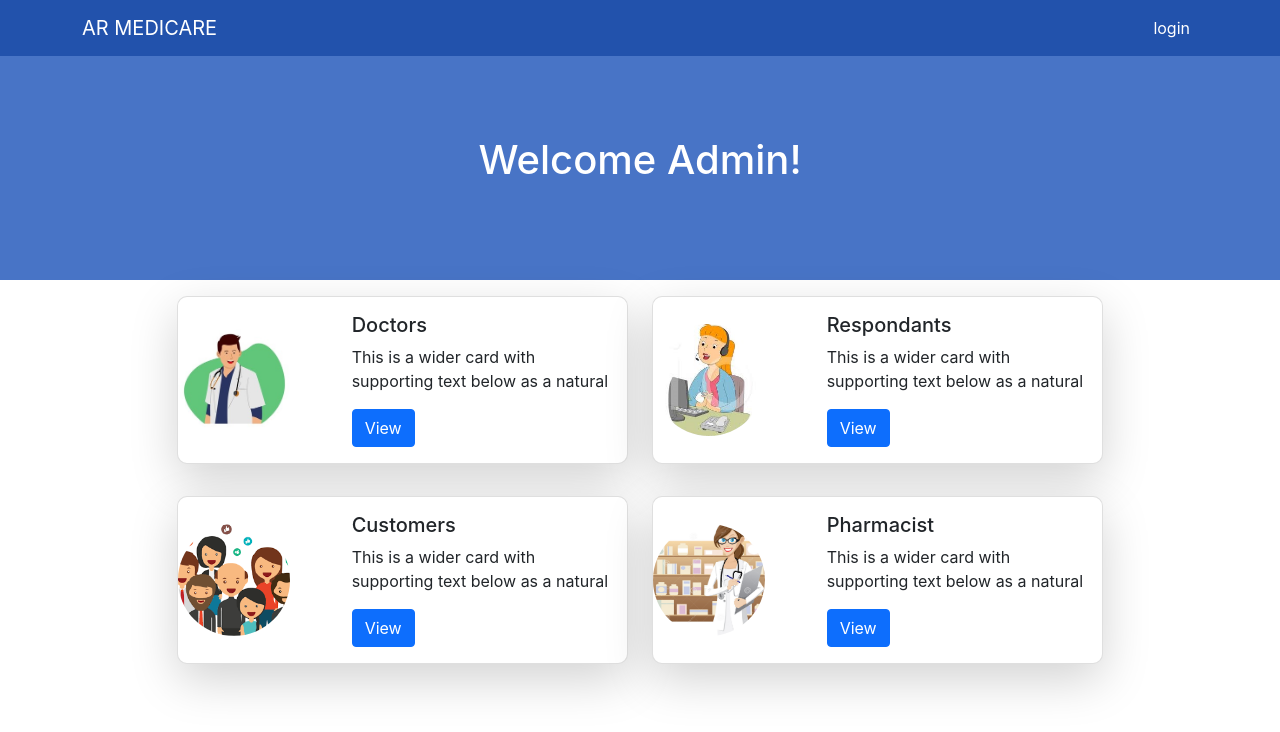
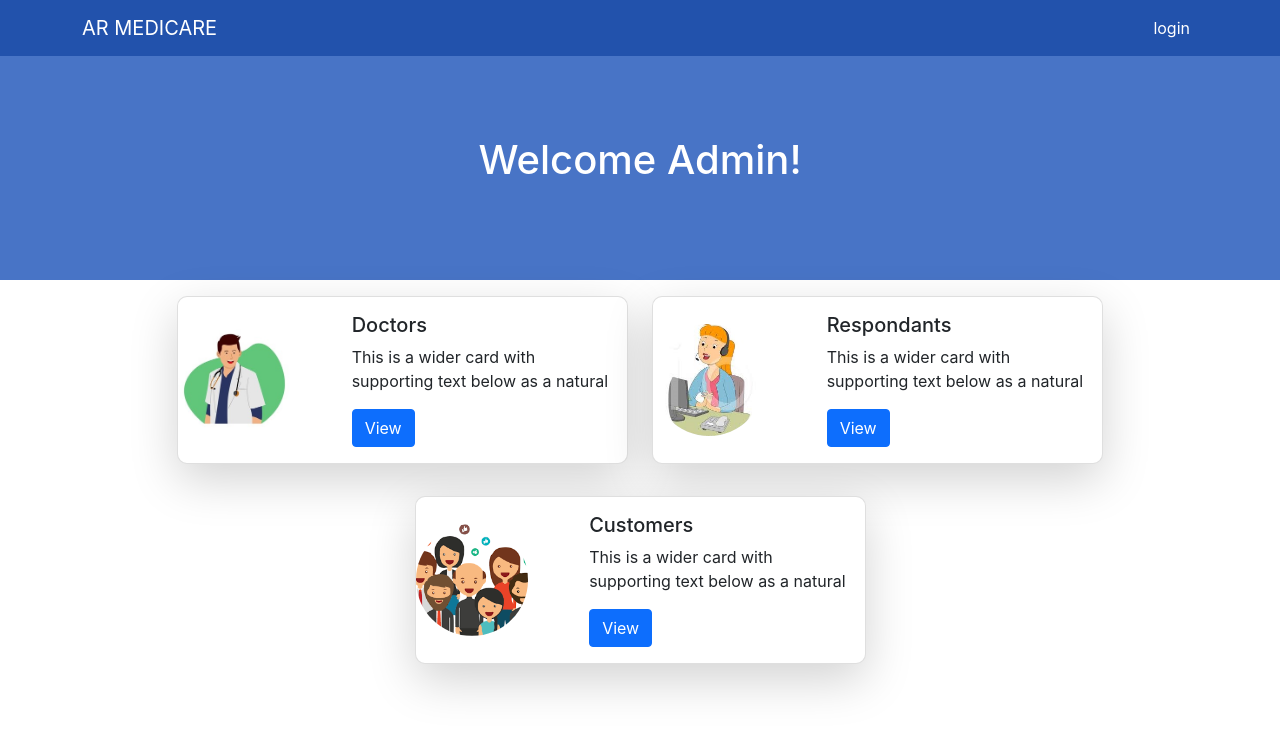
Before and after one commit to UndergroundProgrammer/AR_medicare, a React (Create React App) app in the folder admin-app/: page /dashboard in a window 1280 px wide. Shown: the top 732 px of the page. Built offline with nearby package versions, Linux system fonts and the light colour scheme.

Commit message:
Update Dashboard.jsx

```diff
--- a/admin-app/src/components/Dashboard.jsx
+++ b/admin-app/src/components/Dashboard.jsx
@@ -115,40 +115,6 @@ const Dashboard = () => {
               </div>
             </div>
           </div>
-          <div className="col-lg-5 col-md-6 ">
-            <div class="card my-3 shadow-lg" style={{ maxWidth: "540px" }}>
-              <div className="row align-items-center">
-                <div class="col-4 d-inline">
-                  <img
-                    src="images/pharmicst.jpg"
-                    class="img-fluid rounded-circle"
-                    alt="..."
-                  />
-                </div>
-                <div class="col-8">
-                  <div class="card-body">
-                    <h5 class="card-title">Pharmacist</h5>
-                    <p class="card-text">
-                      This is a wider card with supporting text below as a
-                      natural{" "}
-                    </p>
-                    <button
-                      className="btn btn-primary"
-                      onClick={() => {
-                        if (adminServices.isLoggedIn())
-                          navigate("/pharmacists");
-                        else {
-                          alert.showErrorAlert("you should must login");
-                        }
-                      }}
-                    >
-                      View
-                    </button>
-                  </div>
-                </div>
-              </div>
-            </div>
-          </div>
         </div>
       </div>
     </div>
```
